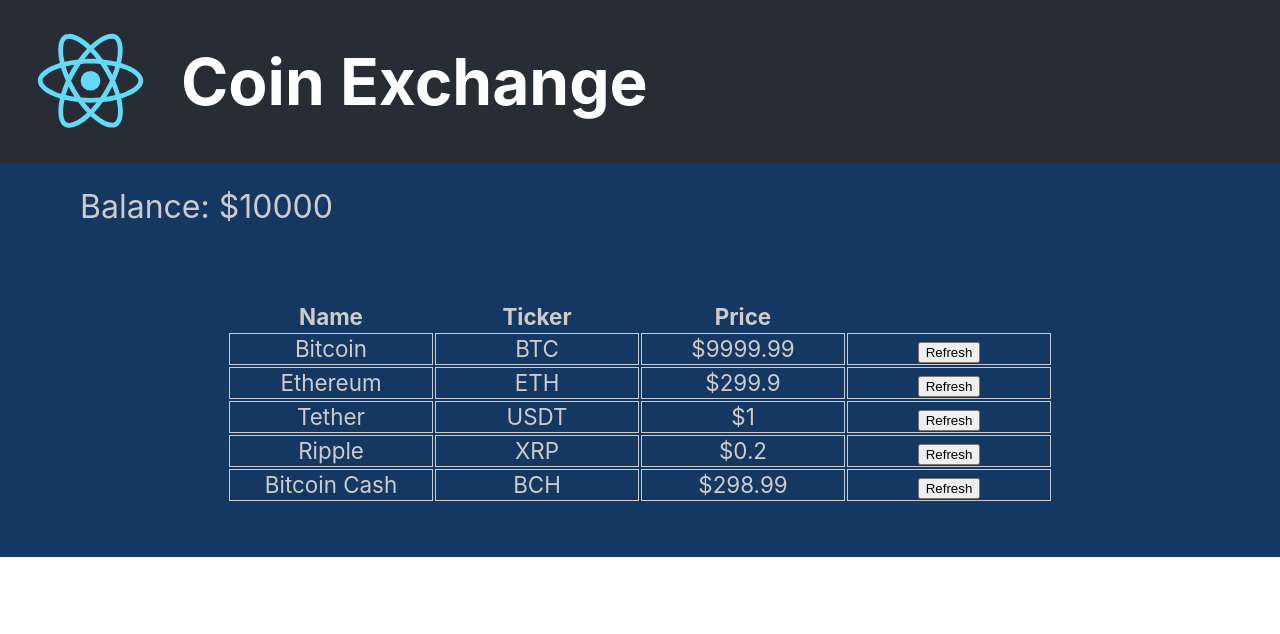
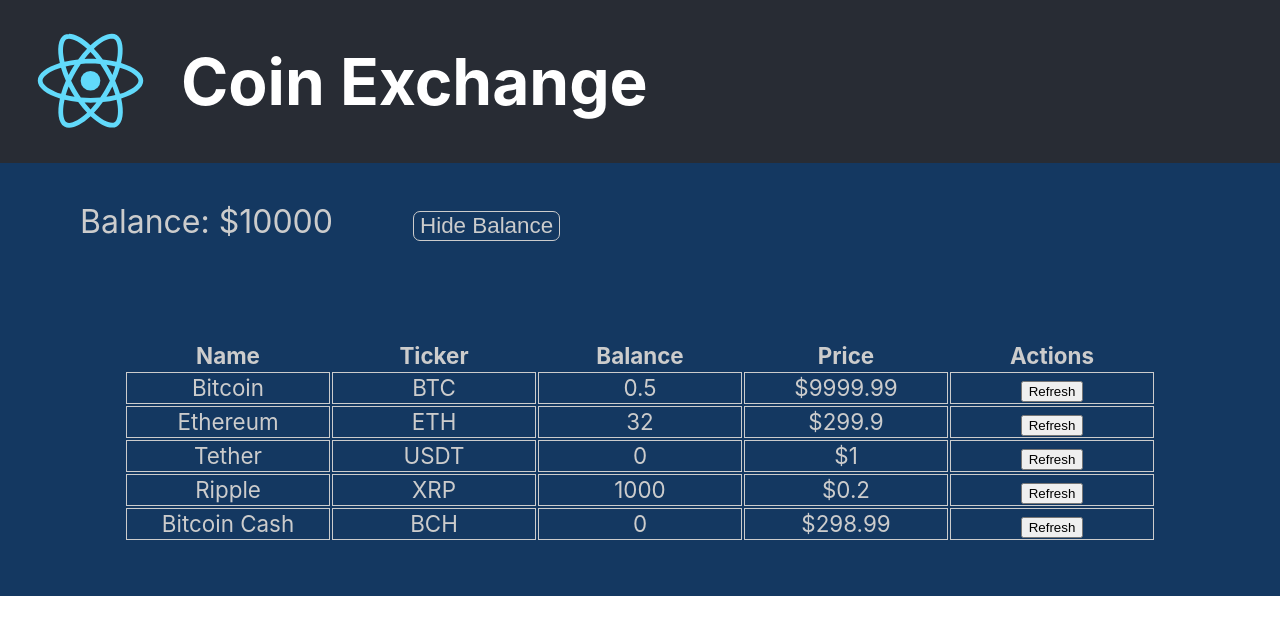
Before and after one commit to jermay/coin-exchange, a React (Create React App) app: page / in a window 1280 px wide. Shown: the top 634 px of the page. Built offline with nearby package versions, Linux system fonts and the light colour scheme.

Commit message:
conditional rendering

```diff
--- a/src/App.js
+++ b/src/App.js
@@ -17,40 +17,49 @@ class App extends React.Component {
     super(props);
     this.state = {
       balance: 10000,
+      showBalance: true,
       coinData: [
         {
           name: 'Bitcoin',
           ticker: 'BTC',
+          balance: 0.5,
           price: 9999.99
         },
         {
           name: "Ethereum",
           ticker: "ETH",
+          balance: 32.0,
           price: 299.9
         },
         {
           name: "Tether",
           ticker: "USDT",
+          balance: 0,
           price: 1.0
         },
         {
           name: "Ripple",
           ticker: "XRP",
+          balance: 1000,
           price: 0.2
 
         },
         {
           name: "Bitcoin Cash",
           ticker: 'BCH',
+          balance: 0,
           price: 298.99
         }
       ]
     }
     this.handleRefresh = this.handleRefresh.bind(this);
+    this.handleToggleShowBalance = this.handleToggleShowBalance.bind(this);
   }
 
   handleRefresh(valueChangeticker) {
-    const newCoinData = this.state.coinData.map(function ({ ticker, name, price }) {
+    // generate the new state by cloning the old state
+    // and updating the target coin price
+    const newCoinData = this.state.coinData.map(function ({ ticker, name, balance, price }) {
       let newPrice = price;
       if (ticker === valueChangeticker) {
         const randomPercentage = 0.995 + Math.random() * 0.01;
@@ -59,18 +68,27 @@ class App extends React.Component {
       return {
         ticker,
         name,
+        balance,
         price: newPrice
       }
     });
     this.setState({ coinData: newCoinData });
   }
 
+  handleToggleShowBalance() {
+    this.setState({showBalance: !this.state.showBalance});
+  }
+
   render() {
     return (
       <Content>
         <AppHeader />
-        <AccountBalance amount={this.state.balance} />
-        <CoinList coinData={this.state.coinData} handleRefresh={this.handleRefresh} />
+        <AccountBalance amount={this.state.balance}
+            showBalance={this.state.showBalance}
+            handleToggleShowBalance={this.handleToggleShowBalance}/>
+        <CoinList coinData={this.state.coinData}
+            handleRefresh={this.handleRefresh}
+            showBalance={this.state.showBalance} />
       </Content>
     );
   }
--- a/src/components/AccountBalance/AccountBalance.jsx
+++ b/src/components/AccountBalance/AccountBalance.jsx
@@ -8,11 +8,28 @@ const Section = styled.section`
     padding: 1.5rem 0 1.5rem 5rem;
 `;
 
+const BtnBalance = styled.button`
+    font-size: 1.4rem;
+    margin: 1.5rem 0 1.5rem 5rem;
+    background-color: rgb(20, 56, 97);
+    color: #cccccc;
+    border: 1px solid #cccccc;
+    border-radius: 7px;
+`;
+
 export default class AccountBalance extends Component {
     render() {
+        const buttonText = this.props.showBalance ?
+            'Hide Balance' : 'Show Balance';
+
+        let balance = this.props.showBalance ?
+            <span>Balance: ${this.props.amount}</span>
+            : null;
+
         return (
             <Section>
-              Balance: ${this.props.amount}
+                {balance}
+                <BtnBalance onClick={this.props.handleToggleShowBalance}>{buttonText}</BtnBalance>
             </Section>
         );
     }
--- a/src/components/Coin/Coin.jsx
+++ b/src/components/Coin/Coin.jsx
@@ -30,10 +30,14 @@ export default class Coin extends Component {
     }
 
     render() {
+        const balance = this.props.showBalance ?
+            <Td>{this.props.balance}</Td> : null;
+
         return (
             <tr>
                 <Td>{this.props.name}</Td>
                 <Td>{this.props.ticker}</Td>
+                {balance}
                 <Td>${this.props.price}</Td>
                 <Td>
                     <form action="#" method="POST">
--- a/src/components/CoinList/CoinList.jsx
+++ b/src/components/CoinList/CoinList.jsx
@@ -12,6 +12,9 @@ export default class CoinList extends Component {
 
   // note: the "key" attribute is required to uniquely identify the <td>
   render() {
+    const balance = this.props.showBalance ?
+      <th>Balance</th> : null;
+
     return (
       <>
         <Table>
@@ -19,16 +22,20 @@ export default class CoinList extends Component {
             <tr>
               <th>Name</th>
               <th>Ticker</th>
+              {balance}
               <th>Price</th>
+              <th>Actions</th>
             </tr>
           </thead>
           <tbody>
             {
-              this.props.coinData.map(({ name, ticker, price }) =>
+              this.props.coinData.map(({ name, ticker, balance, price }) =>
                 <Coin key={ticker}
                       handleRefresh={this.props.handleRefresh}
                       name={name}
                       ticker={ticker}
+                      balance={balance}
+                      showBalance={this.props.showBalance}
                       price={price} />)
             }
           </tbody>
```
